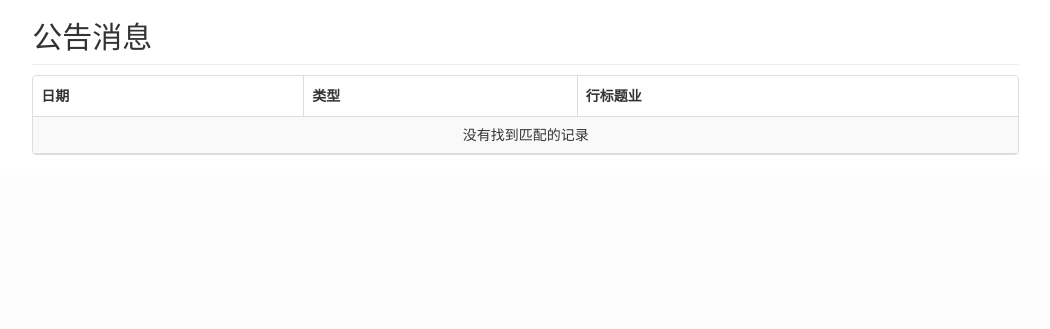
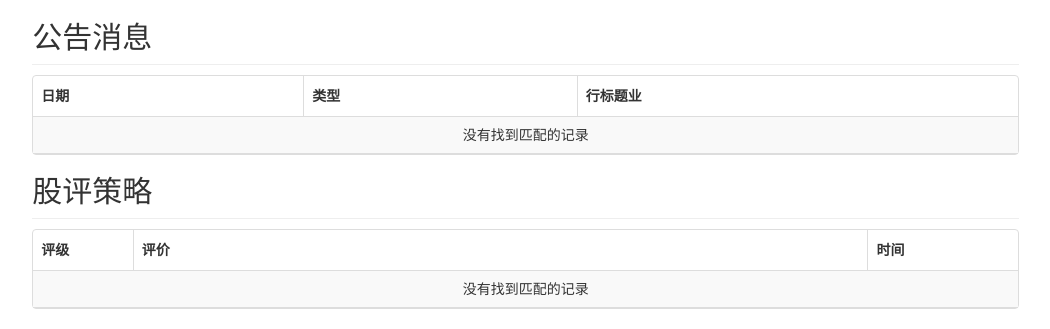
Before and after one commit to flychensc/orange, a Django app: page /stock/detail in a window 1280 px wide. Shown: the part 2354-2683 px from the top of the page, without its empty margins (221-1271 px from the left). Before the commit the page ends 2509 px from the top, so only its background shows below. Run offline with Django 3.2, Linux system fonts and the light colour scheme; data that the repository does not hold is empty; parts of the project's set-up code (start-up, migrations or seed data) failed here and were passed over; some libraries are stand-ins or nearby versions.

Commit message:
股评显示1

```diff
--- a/webgui/templates/detail.html
+++ b/webgui/templates/detail.html
@@ -276,6 +276,12 @@
             </table>
           </div>
 
+          <div id="policy"></div>
+          <h2 class="sub-header">股评策略</h2>
+          <div class="table-responsive">
+              <table class="table table-striped" id="table_policy"></table>
+          </div>
+
         </div>
       </div>
     </div>
@@ -514,6 +520,43 @@
 
     });
 
+    </script>
+
+    <script type="text/javascript">
+        var policyColor = new Array()
+        policyColor['买入'] = "red"
+        policyColor['卖出'] = "green"
+        policyColor['中性'] = "black"
+        policyColor['关注'] = "blue"
+        policyColor['持有'] = "pink"
+
+        $('#table_policy').bootstrapTable({
+          url: "/data/comments_list",
+          responseHandler: function(resp) {
+            newResp = [];
+            resp.comments.forEach(function(e) {
+                newResp.push({
+                    'day': e.day,
+                    'policy': '<font color="' + policyColor[e.policy] + '">' + e.policy + '</font>',
+                    'comments': e.comments,
+                });
+            })
+            return newResp;
+          },
+          columns: [{
+              field: 'policy',
+              title: '评级',
+              width: '100',
+          }, {
+              field: 'comments',
+              title: '评价'
+          }, {
+              field: 'day',
+              title: '时间',
+              width: '150',
+          }, ]
+
+        });
     </script>
 
     <script type="text/javascript">
```
